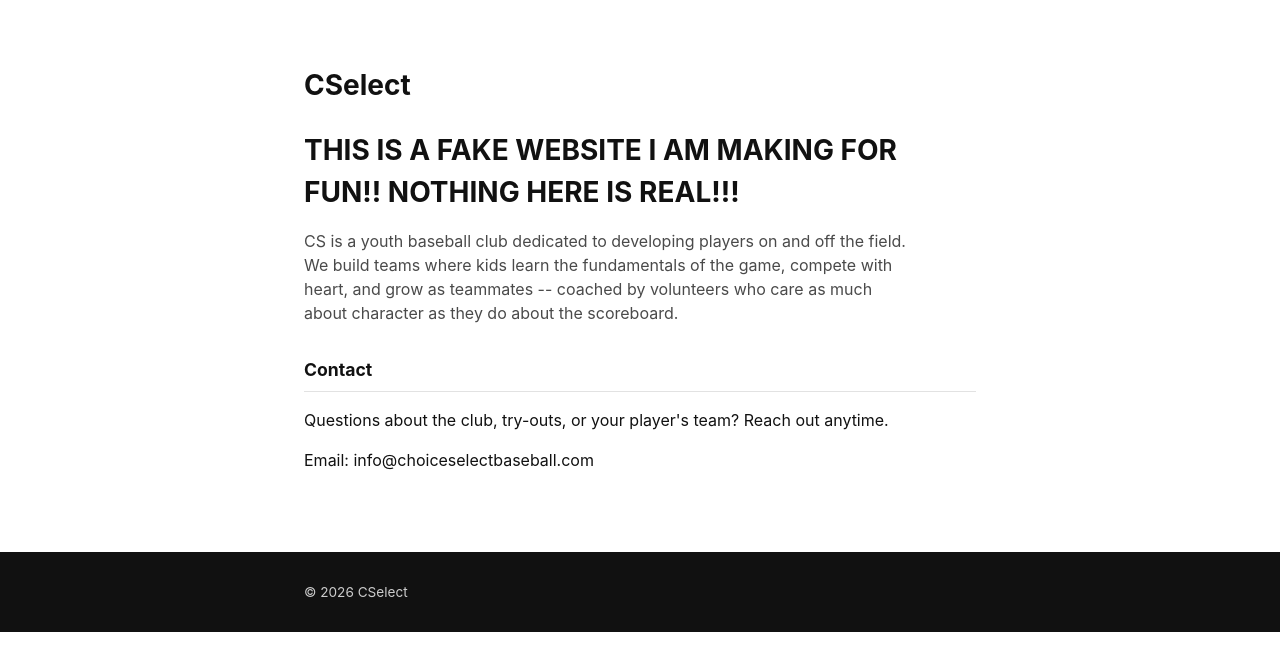
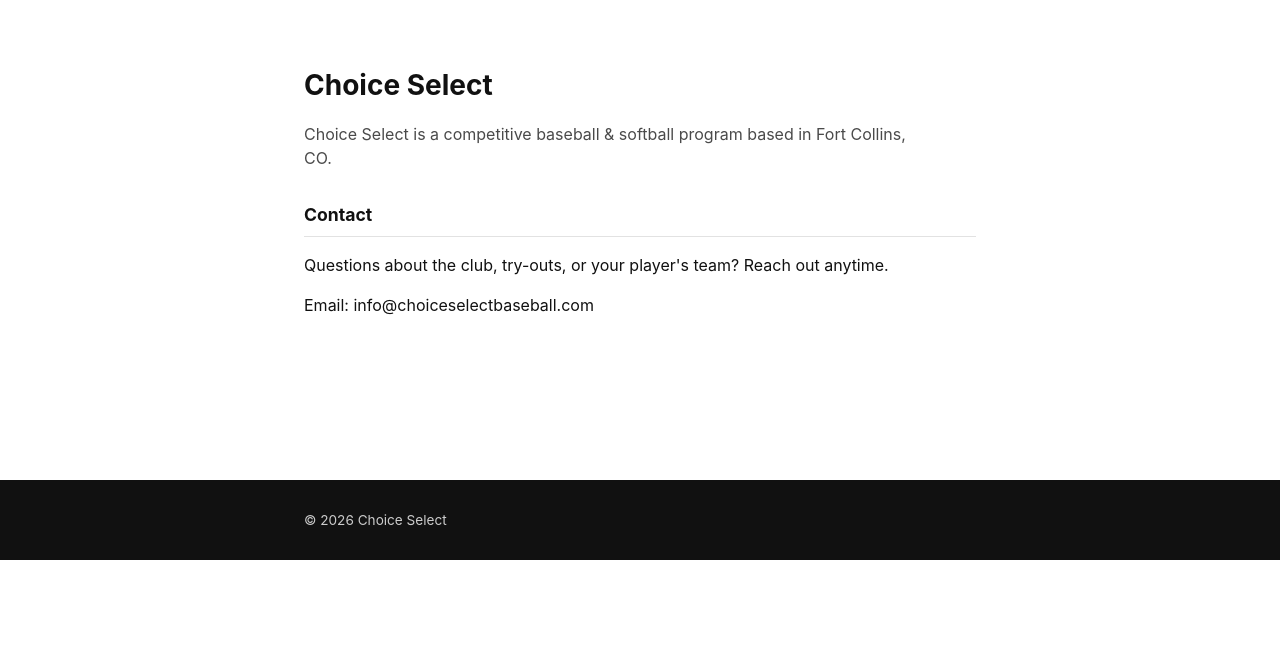
Before and after one commit to haewonito/baseball_club_site, a Django app: page / in a window 1280 px wide. Shown: the part 90-761 px from the top of the page. Run offline with Django 5.2, Linux system fonts and the light colour scheme; data that the repository does not hold is empty.

Commit message:
replace with real name

```diff
--- a/apps/tryouts/templates/tryouts/signup.html
+++ b/apps/tryouts/templates/tryouts/signup.html
@@ -1,6 +1,6 @@
 {% extends "base.html" %}
 
-{% block title %}Try-Out Sign-Up · CSelect{% endblock %}
+{% block title %}Try-Out Sign-Up · Choice Select{% endblock %}
 
 {% block content %}
   <section class="page-hero">
--- a/apps/tryouts/templates/tryouts/signup_success.html
+++ b/apps/tryouts/templates/tryouts/signup_success.html
@@ -1,6 +1,6 @@
 {% extends "base.html" %}
 
-{% block title %}Thanks · CSelect{% endblock %}
+{% block title %}Thanks · Choice Select{% endblock %}
 
 {% block content %}
   <section class="page-hero page-hero--success">
--- a/templates/base.html
+++ b/templates/base.html
@@ -51,7 +51,7 @@
 
   <footer class="site-footer">
     <div class="site-footer__inner">
-      <p>&copy; {% now "Y" %} CSelect</p>
+      <p>&copy; {% now "Y" %} Choice Select</p>
     </div>
   </footer>
 </body>
--- a/templates/home.html
+++ b/templates/home.html
@@ -12,14 +12,10 @@
 
 {% block content %}
   <section class="page-hero">
-    <h1>CSelect</h1>
-    <h1>THIS IS A FAKE WEBSITE I AM MAKING FOR FUN!!  NOTHING HERE IS REAL!!! </h1>
+    <h1>Choice Select</h1>
     {# TODO: placeholder copy -- replace with the club's real mission statement #}
     <p>
-      CS is a youth baseball club dedicated to developing players on and off
-      the field. We build teams where kids learn the fundamentals of the game, compete
-      with heart, and grow as teammates -- coached by volunteers who care as much about
-      character as they do about the scoreboard.
+      Choice Select is a competitive baseball & softball program based in Fort Collins, CO.
     </p>
   </section>
 
```
